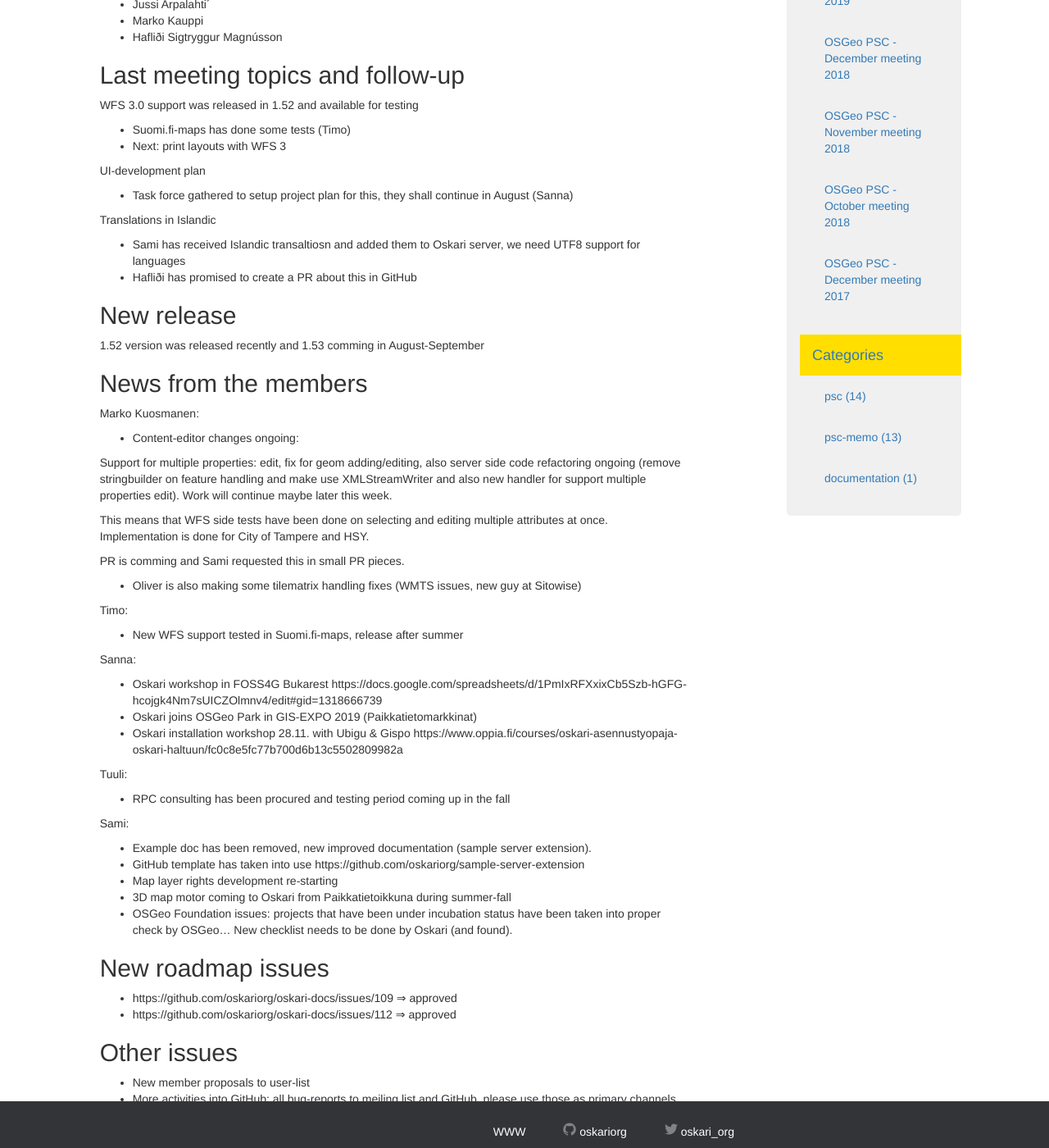
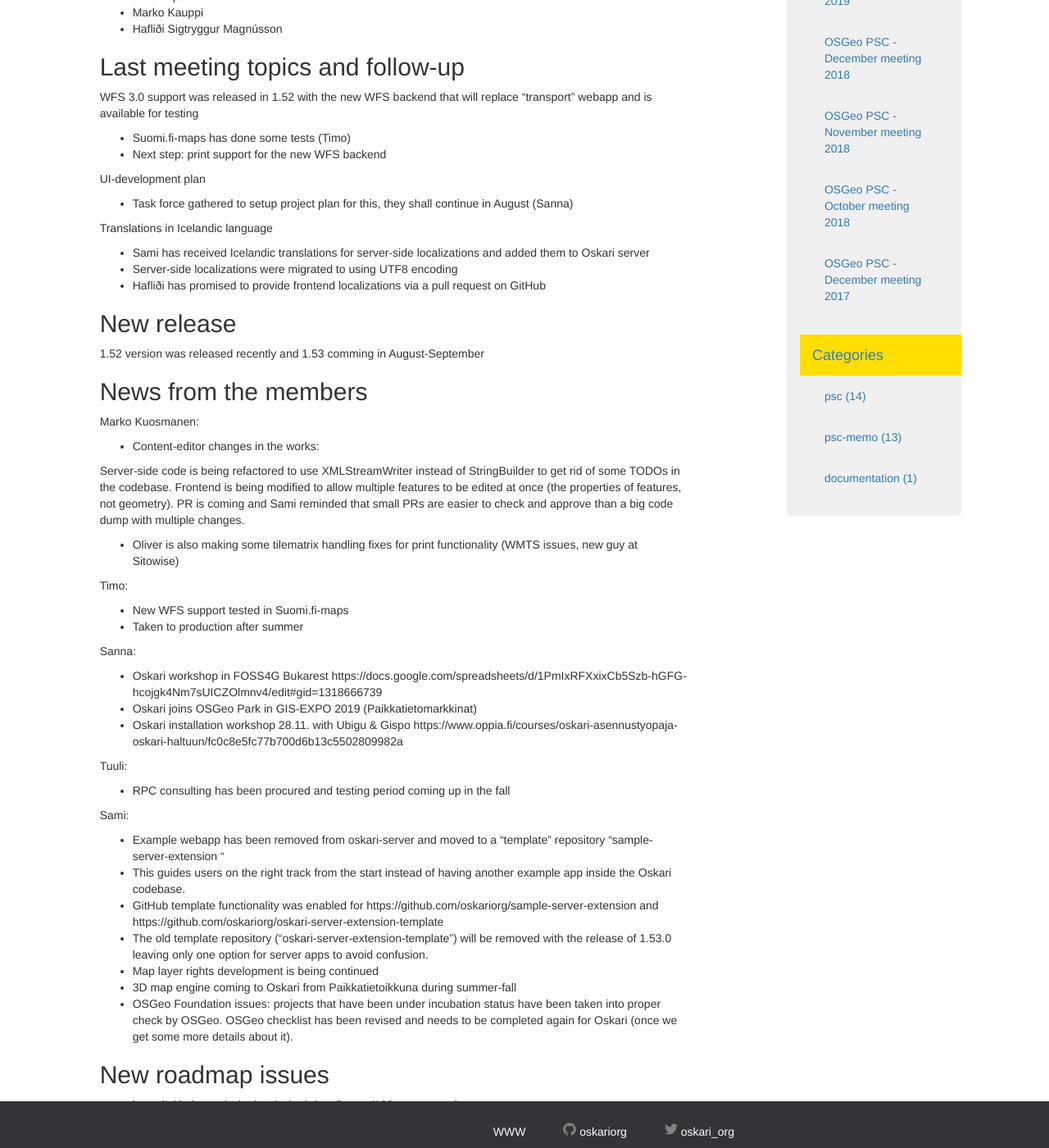
Before and after one commit to oskariorg/oskariorg.github.io, a Jekyll site: the page built from _posts/2019-06-11-PSC_June2019.md, in a window 1280 px wide and 1400 px high, scrolled down 571 px. Shown: the whole window at 82% size. Built offline with Jekyll 4.4.1, drawn with Linux system fonts in a browser that asks for light colours; nearby versions of some CDN libraries; some of the changed text lies outside the part shown.

Commit message:
Some rephrasing etc

```diff
--- a/_posts/2019-06-11-PSC_June2019.md
+++ b/_posts/2019-06-11-PSC_June2019.md
@@ -28,62 +28,67 @@ Via conference call:
 Not present:
 
 - Tomi Lukkarinen
-
-- Jussi Arpalahti´
+- Jussi Arpalahti
 - Marko Kauppi
 - Hafliði Sigtryggur Magnússon
 
 ## Last meeting topics and follow-up
 
-WFS 3.0 support was released in 1.52 and available for testing
+WFS 3.0 support was released in 1.52 with the new WFS backend that will replace "transport" webapp and is available for testing
 
 - Suomi.fi-maps has done some tests (Timo)
-- Next: print layouts with WFS 3
+- Next step: print support for the new WFS backend
 
 UI-development plan
 
 - Task force gathered to setup project plan for this, they shall continue in August (Sanna)
 
-Translations in Islandic
+Translations in Icelandic language
 
-- Sami has received Islandic transaltiosn and added them to Oskari server, we need UTF8 support for languages
-- Hafliði has promised to create a PR about this in GitHub
+- Sami has received Icelandic translations for server-side localizations and added them to Oskari server
+- Server-side localizations were migrated to using UTF8 encoding
+- Hafliði has promised to provide frontend localizations via a pull request on GitHub
 
 ## New release
 
 1.52 version was released recently and 1.53 comming in August-September
 
-
 ## News from the members
 
 Marko Kuosmanen:
-- Content-editor changes ongoing:
 
-Support for multiple properties: edit, fix for geom adding/editing, also server side code refactoring ongoing (remove stringbuilder on feature handling and make use XMLStreamWriter and also new handler for support multiple properties edit). Work will continue maybe later this week.
+- Content-editor changes in the works:
 
-This means that WFS side tests have been done on selecting and editing multiple attributes at once. Implementation is done for City of Tampere and HSY.
+Server-side code is being refactored to use XMLStreamWriter instead of StringBuilder to get rid of some TODOs in the codebase.
+Frontend is being modified to allow multiple features to be edited at once (the properties of features, not geometry).
+PR is coming and Sami reminded that small PRs are easier to check and approve than a big code dump with multiple changes.
 
-PR is comming and Sami requested this in small PR pieces.
-
-- Oliver is also making some tilematrix handling fixes (WMTS issues, new guy at Sitowise)
+- Oliver is also making some tilematrix handling fixes for print functionality (WMTS issues, new guy at Sitowise)
 
 Timo:
-- New WFS support tested in Suomi.fi-maps, release after summer
+
+- New WFS support tested in Suomi.fi-maps
+- Taken to production after summer
 
 Sanna:
+
 - Oskari workshop in FOSS4G Bukarest https://docs.google.com/spreadsheets/d/1PmIxRFXxixCb5Szb-hGFG-hcojgk4Nm7sUICZOlmnv4/edit#gid=1318666739
 - Oskari joins OSGeo Park in GIS-EXPO 2019 (Paikkatietomarkkinat)
 - Oskari installation workshop 28.11. with Ubigu & Gispo https://www.oppia.fi/courses/oskari-asennustyopaja-oskari-haltuun/fc0c8e5fc77b700d6b13c5502809982a
 
 Tuuli:
+
 - RPC consulting has been procured and testing period coming up in the fall
 
 Sami:
-- Example doc has been removed, new improved documentation (sample server extension).
-- GitHub template has taken into use https://github.com/oskariorg/sample-server-extension
-- Map layer rights development re-starting
-- 3D map motor coming to Oskari from Paikkatietoikkuna during summer-fall
-- OSGeo Foundation issues: projects that have been under incubation status have been taken into proper check by OSGeo… New checklist needs to be done by Oskari (and found).
+
+- Example webapp has been removed from oskari-server and moved to a "template" repository "sample-server-extension "
+- This guides users on the right track from the start instead of having another example app inside the Oskari codebase.
+- GitHub template functionality was enabled for https://github.com/oskariorg/sample-server-extension and https://github.com/oskariorg/oskari-server-extension-template
+- The old template repository ("oskari-server-extension-template") will be removed with the release of 1.53.0 leaving only one option for server apps to avoid confusion.
+- Map layer rights development is being continued
+- 3D map engine coming to Oskari from Paikkatietoikkuna during summer-fall
+- OSGeo Foundation issues: projects that have been under incubation status have been taken into proper check by OSGeo. OSGeo checklist has been revised and needs to be completed again for Oskari (once we get some more details about it).
 
 
 ## New roadmap issues
@@ -93,9 +98,8 @@ Sami:
 
 ## Other issues
 
-- New member proposals to user-list
-- More activities into GitHub: all bug-reports to meiling list and GitHub, please use those as primary channels for reporting problems - otherwise nobody will know about them
-
+- New PSC member proposals will be made and voted on in the mailing list
+- We still need to work on people moving from private emails and messages to using the mailing list and GitHub: Messaging privately is negative for the community and frustrates both the sender and the recipient.
 
 ## Next meeting
 
```
